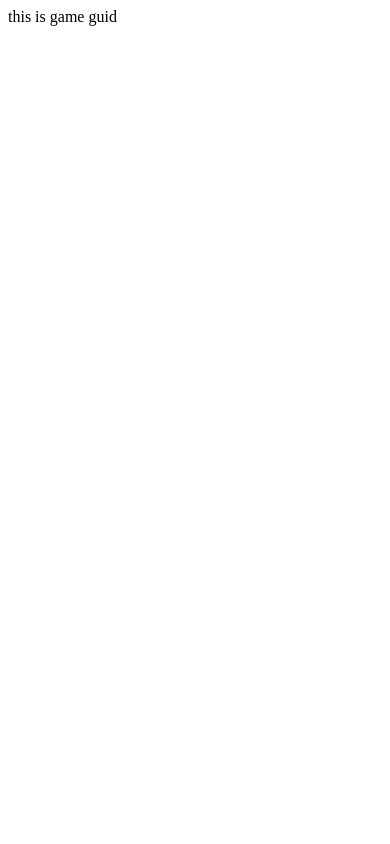
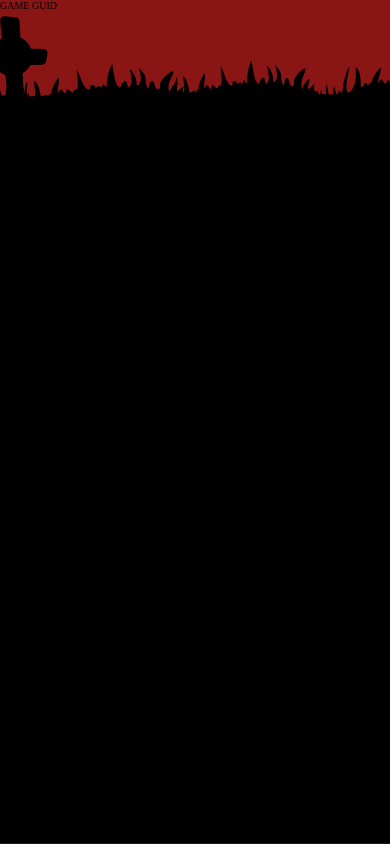
Before and after one commit to BonyaviD/SpyGame, a Nuxt app: page /GameGuid in a window 390 px wide. Built offline with nearby package versions, Linux system fonts and the light colour scheme.

Commit message:
set background component to project

```diff
--- /dev/null
+++ b/assets/css/base.css
@@ -0,0 +1,22 @@
+/* ------ Reset ------ */
+*,
+*::before,
+*::after {
+  margin: 0;
+  padding: 0;
+  text-decoration: none;
+  box-sizing: border-box;
+  list-style: none;
+  outline: none;
+}
+
+a {
+  text-decoration: none;
+}
+/* ------ Reset ------ */
+body {
+  background-color: var(--background-color);
+}
+/* container */
+
+/* container */
--- /dev/null
+++ b/assets/css/main.css
@@ -0,0 +1,20 @@
+/* ------ Root ------ */
+
+:root {
+    font-size: 62.5%;
+    --red-color: #891515;
+    --dark-color: #000000;
+    --yellow-color: #DEA71A;
+    --gray-color: #1E2133;
+    --brown-color: #361E1E;
+    --light-red-color: #AE2424;
+    --green-color: #26AE24;
+    --white-color: #D9D9D9;
+    --black-color: #222222;
+  }
+
+  :root {
+    --background-color: var(--red-color);
+  }
+
+  /* ------ Root ------ */
--- /dev/null
+++ b/components/layouts/Background.vue
@@ -0,0 +1,22 @@
+<script setup>
+defineProps({
+    srcBG: {
+        type: String
+    }
+})
+</script>
+
+<template>
+    <div class="short-background">
+        <img :src="srcBG" alt="">
+        <slot />
+    </div>
+</template>
+
+<style scoped>
+.short-background img {
+position: fixed;
+bottom: 0;
+
+}
+</style>
--- a/nuxt.config.ts
+++ b/nuxt.config.ts
@@ -4,15 +4,17 @@ export default defineNuxtConfig({
     head: {
       title: "بازی جاسوس",
       meta: [
-        { charset: 'utf-8' },
-        { name: 'viewport', content: 'width=device-width, initial-scale=1' },
-        { hid: 'description', name: 'description', content: 'توضیحات در مورد کل سایت' },
+        { charset: "utf-8" },
+        { name: "viewport", content: "width=device-width, initial-scale=1" },
+        { hid: "description", name: "description", content: "توضیحات در مورد کل سایت" },
       ],
     },
   },
-  modules: [
-    '@pinia/nuxt',
-  ],
+  modules: ["@pinia/nuxt"],
+  css: ["@/assets/css/main.css", "@/assets/css/base.css"],
+  imports: {
+    autoImport: true,
+  },
   compatibilityDate: "2024-04-03",
   devtools: { enabled: false },
 });
--- a/pages/CardSelection.vue
+++ b/pages/CardSelection.vue
@@ -1,6 +1,14 @@
 <script setup>
+import LongBG from "@/assets/background/long-background.svg";
+import Background from "@/components/layouts/Background.vue"
 </script>
 
 <template>
-    <div>this is Card Selection page</div>
+  <div class="home-page">
+    <Background :srcBG="LongBG">
+      <div>CARD SELECTION</div>
+    </Background>
+  </div>
 </template>
+
+<style scoped></style>
--- a/pages/GameGuid.vue
+++ b/pages/GameGuid.vue
@@ -1,6 +1,14 @@
 <script setup>
+import LongBG from "@/assets/background/long-background.svg";
+import Background from "@/components/layouts/Background.vue"
 </script>
 
 <template>
-        <div>this is game guid</div>
+  <div class="home-page">
+    <Background :srcBG="LongBG">
+      <div>GAME GUID</div>
+    </Background>
+  </div>
 </template>
+
+<style scoped></style>
--- a/pages/MissionSetup.vue
+++ b/pages/MissionSetup.vue
@@ -1,6 +1,14 @@
 <script setup>
+import LongBG from "@/assets/background/long-background.svg";
+import Background from "@/components/layouts/Background.vue"
 </script>
 
 <template>
-    <div>this is Mission setup</div>
+  <div class="home-page">
+    <Background :srcBG="LongBG">
+      <div>MISSION</div>
+    </Background>
+  </div>
 </template>
+
+<style scoped></style>
--- a/pages/SpyIdentity.vue
+++ b/pages/SpyIdentity.vue
@@ -1,6 +1,14 @@
 <script setup>
+import LongBG from "@/assets/background/long-background.svg";
+import Background from "@/components/layouts/Background.vue"
 </script>
 
 <template>
-    <div>this is spy identity page</div>
+  <div class="home-page">
+    <Background :srcBG="LongBG">
+      <div>SPY IDENTITY</div>
+    </Background>
+  </div>
 </template>
+
+<style scoped></style>
--- a/pages/TimeTracking.vue
+++ b/pages/TimeTracking.vue
@@ -1,6 +1,14 @@
 <script setup>
+import LongBG from "@/assets/background/long-background.svg";
+import Background from "@/components/layouts/Background.vue"
 </script>
 
 <template>
-    <div>this is time tracking page</div>
+  <div class="home-page">
+    <Background :srcBG="LongBG">
+      <div>TIME TRACKING</div>
+    </Background>
+  </div>
 </template>
+
+<style scoped></style>
--- a/pages/index.vue
+++ b/pages/index.vue
@@ -1,7 +1,14 @@
-<script setup></script>
+<script setup>
+import ShortBG from "@/assets/background/short-background.svg";
+import Background from "@/components/layouts/Background.vue"
+</script>
 
 <template>
-  <div>
-        this is home page
+  <div class="home-page">
+    <Background :srcBG="ShortBG">
+      <div>test</div>
+    </Background>
   </div>
 </template>
+
+<style scoped></style>
--- a/stores/useResolationCheck.js
+++ b/stores/useResolationCheck.js
@@ -5,7 +5,7 @@ export const useResolationCheck = defineStore("resolation", () => {
   const isMobile = ref(true);
 
   function checkMobileMode() {
-    isMobile.value = window.matchMedia("(max-width: 576px)").matches;
+    isMobile.value = window.matchMedia("(max-width: 450px)").matches;
   }
 
   onMounted(() => {
```
Also changed, not shown: assets/background/long-background.svg (added), assets/background/short-background.svg (added).
